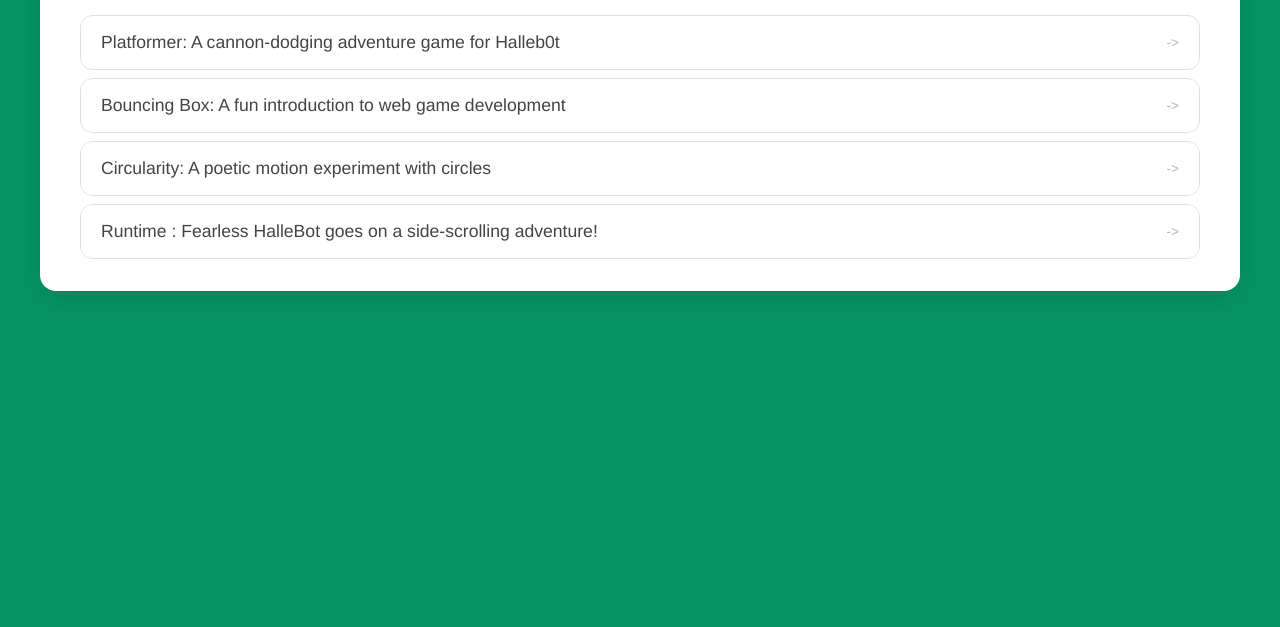
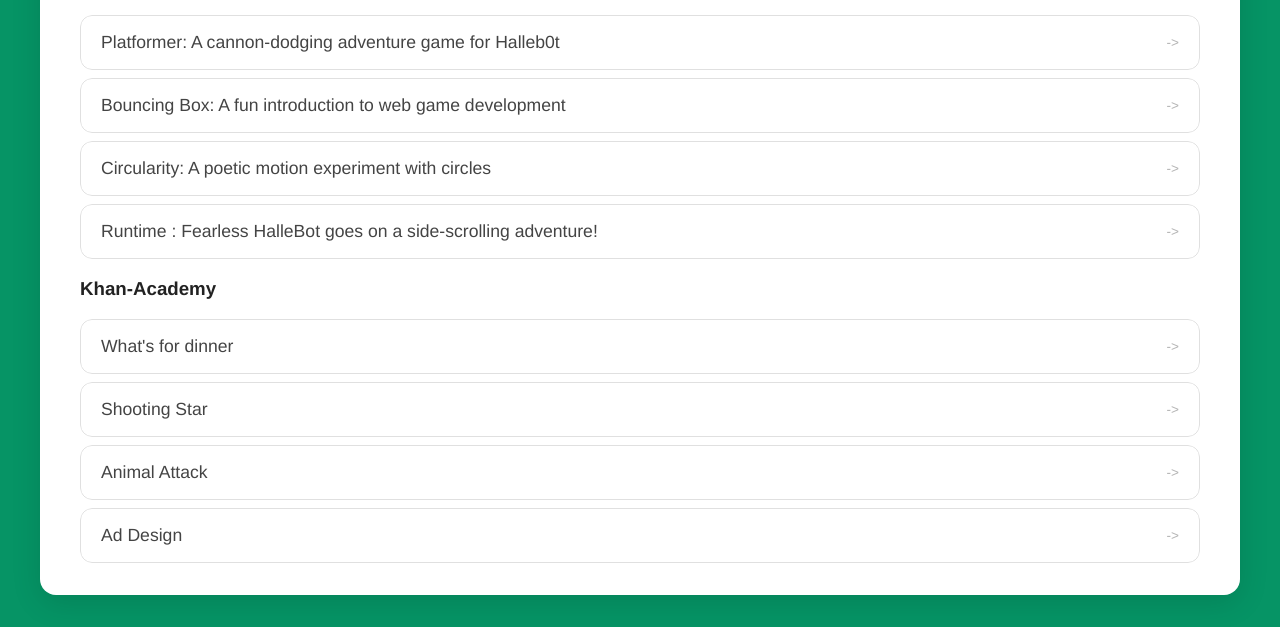
Before and after one commit to brodyhamilton412/brodyhamilton412.github.io, a plain HTML site: page portfolio.html in a window 1280 px wide. Shown: the part 245-872 px from the top of the page. Before the commit the page ends 800 px from the top, so only its background shows below. Drawn offline with Linux system fonts and the light colour scheme.

Commit message:
Finished Website frs

```diff
--- a/portfolio.html
+++ b/portfolio.html
@@ -23,7 +23,7 @@
           <div class = "portfolio-box">
             <h1>Portfolio</h1>
             <h3>OpSpark</h3>
-            <ul class="portfolio">
+            <ul class="portfolio" id = "OpSpark">
                 <li>
                 <a href="fsd-projects/platformer/" target="_blank">Platformer: A cannon-dodging adventure game for Halleb0t</a>
               </li>
@@ -37,6 +37,21 @@
               <a href="fsd-projects/runtime/"target="_blank">Runtime : Fearless HalleBot goes on a side-scrolling adventure!</a>
               </li>
             </ul>
+            <h3>Khan-Academy</h3>
+            <ul class="portfolio" id = "Khan-Academy">
+                <li>
+                <a href="https://www.khanacademy.org/computer-programming/dinner-frfr/5970697655795712" target = "_blank">What's for dinner</a>
+              </li>
+              <li>
+                <a href="https://www.khanacademy.org/computer-programming/star-shooting-frfr/6502140433776640" target = "_blank"> Shooting Star</a>
+              </li>
+              <li>
+                <a href="https://www.khanacademy.org/computer-programming/gojo-attack-fr/5005123274522624"target = "_blank">Animal Attack</a>
+              </li>
+              <li>
+              <a href="https://www.khanacademy.org/computer-programming/spin-off-of-project-ad-design/4759363014475776"target = "_blank"> Ad Design</a>
+              </li>
+            </ul>
           </div>
         </div>
     </main>
--- a/style.css
+++ b/style.css
@@ -234,3 +234,12 @@
   width: 100%;
   margin: 0;
 }
+#OpSpark a:hover {
+  background: #90ee90;
+  color: #000;
+}
+
+#Khan-Academy a:hover {
+  background: #4a90e2;
+  color: #fff;
+}
```
